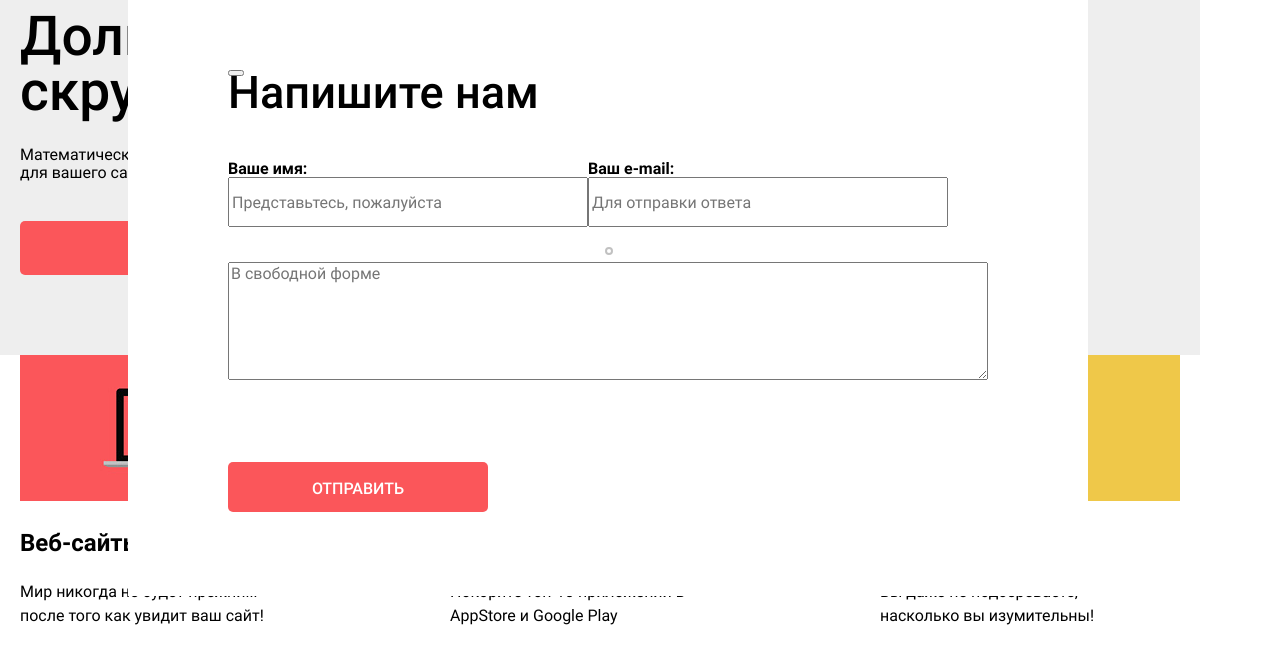
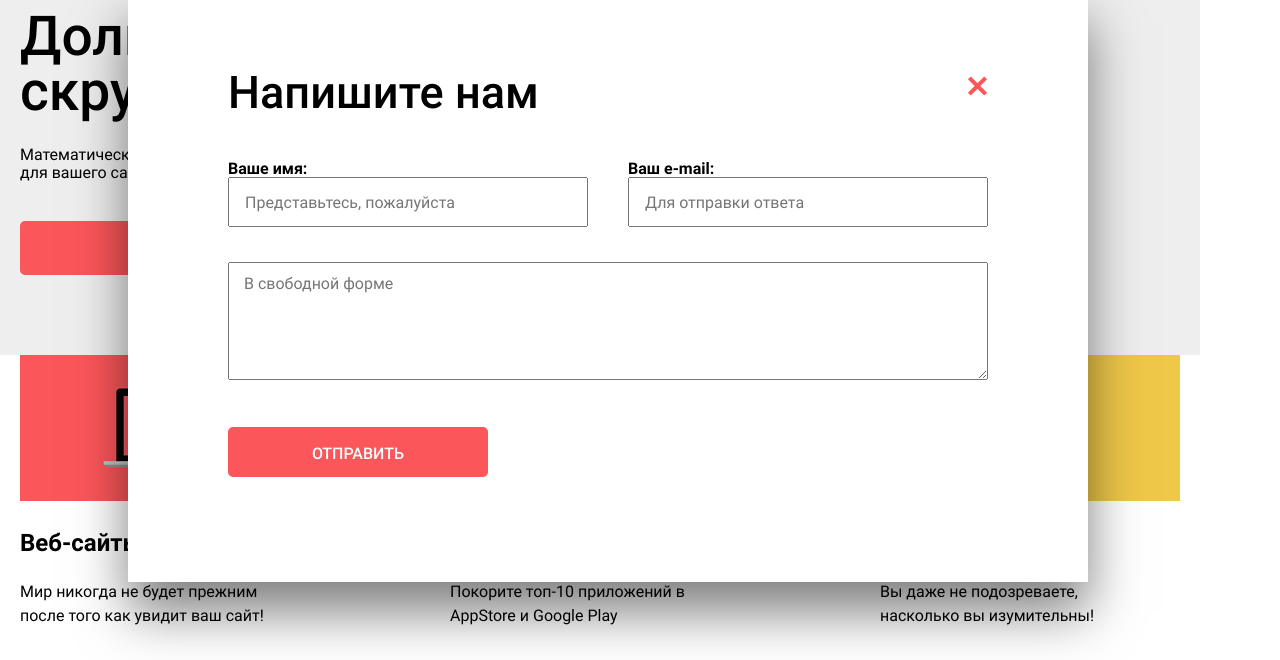
Before and after one commit to arcticstormx/nerds_practice_project, a plain HTML site: page source/index.html in a window 1280 px wide. Shown: the part 128-788 px from the top of the page. Drawn offline with Linux system fonts and the light colour scheme.

Commit message:
Add close btn and shadow to modal

```diff
--- a/source/css/style.css
+++ b/source/css/style.css
@@ -1256,7 +1256,7 @@ a.product-btn-pres:active {
   line-height: 22px;
 }
 
-<<<<<<< HEAD
+
 @keyframes bounce {
   0% {
     transform: translateY(-2000px);
@@ -1317,19 +1317,27 @@ a.product-btn-pres:active {
   padding-left: 100px;
   padding-right: 100px;
 
-  min-width: 960px;
-  min-height: 590px;
+  width: 960px;
+  max-width: 100%;
+  height: 590px;
+  max-height: 100%;
 
   display: flex;
   flex-direction: column;
   font-style: 'Roboto', 'Arial', sans-serif;
 
   background-color: white;
+  box-shadow: 0 30px 50px rgba(0, 0, 0, 0.5);
+  z-index: 100;
 }
 
 .modal-writeus {
   top: 120px;
   left: 10%;
+}
+
+.modal form {
+  position: relative;
 }
 
 .modal label {
@@ -1342,6 +1350,9 @@ a.product-btn-pres:active {
 
 .modal input,
 .modal textarea {
+  padding-left: 15px;
+  padding-right: 15px;
+
   font-size: 16px;
   line-height: 18px;
   font-weight: 400;
@@ -1353,9 +1364,8 @@ a.product-btn-pres:active {
 }
 
 .modal textarea {
-  margin-bottom: 47px;
-
-  flex-grow: 1;
+  padding-top: 12px;
+  padding-bottom: 12px;
 
   width: 100%;
   height: 118px;
@@ -1384,10 +1394,57 @@ a.product-btn-pres:active {
   flex-direction: column;
 }
 
+.modal-container:first-child {
+  margin-right: 40px
+}
+
+.modal-container-textarea {
+  margin-bottom: 47px;
+
+  display: flex;
+  flex-direction: column;
+}
+
 .modal-close-btn {
   position: absolute;
+  top: -85.5px;
+  right: 0;
 
+  display: flex;
+  justify-content: center;
+  align-items: center;
 
+  width: 21px;
+  height: 21px;
+
+  font-size: 0;
+
+  background-color: inherit;
+  border: none;
+
+  cursor: pointer;
+}
+
+.modal-close-btn::before,
+.modal-close-btn::after {
+  content: "";
+
+  position: absolute;
+
+  width: 23px;
+  height: 4px;
+
+  background-color: #fb565a;
+
+  opacity: 1;
+}
+
+.modal-close-btn::before {
+  transform: rotate(45deg);
+}
+
+.modal-close-btn::after {
+  transform: rotate(-45deg);
 }
 
 .modal-submit-btn {
--- a/source/index.html
+++ b/source/index.html
@@ -233,6 +233,7 @@
   </footer>
   <section class="modal modal-writeus">
     <h2 class="modal-header">Напишите нам</h2>
+    <form action="echo.htmlacademy.ru" method="get">
       <div class="modal-wrapper">
         <div class="modal-container">
           <label for="user-name">Ваше имя:</label>
@@ -243,12 +244,13 @@
           <input type="email" id="user-email" placeholder="Для отправки ответа" >
         </div>
       </div>
-    <div class="modal-container">
+      <div class="modal-container-textarea">
         <label for="user-feedback"></label>
         <textarea id="user-feedback" placeholder="В свободной форме"></textarea>
       </div>
-    <button class="modal-close-btn"></button>
+      <button class="modal-close-btn">Закрыть</button>
       <button class="basic-btn modal-submit-btn">Отправить</button>
+    </form>
   </section>
   <script>
     var link = document.querySelector(".contacts-btn");
```
Lines whose indentation alone changed are shown as unchanged.
